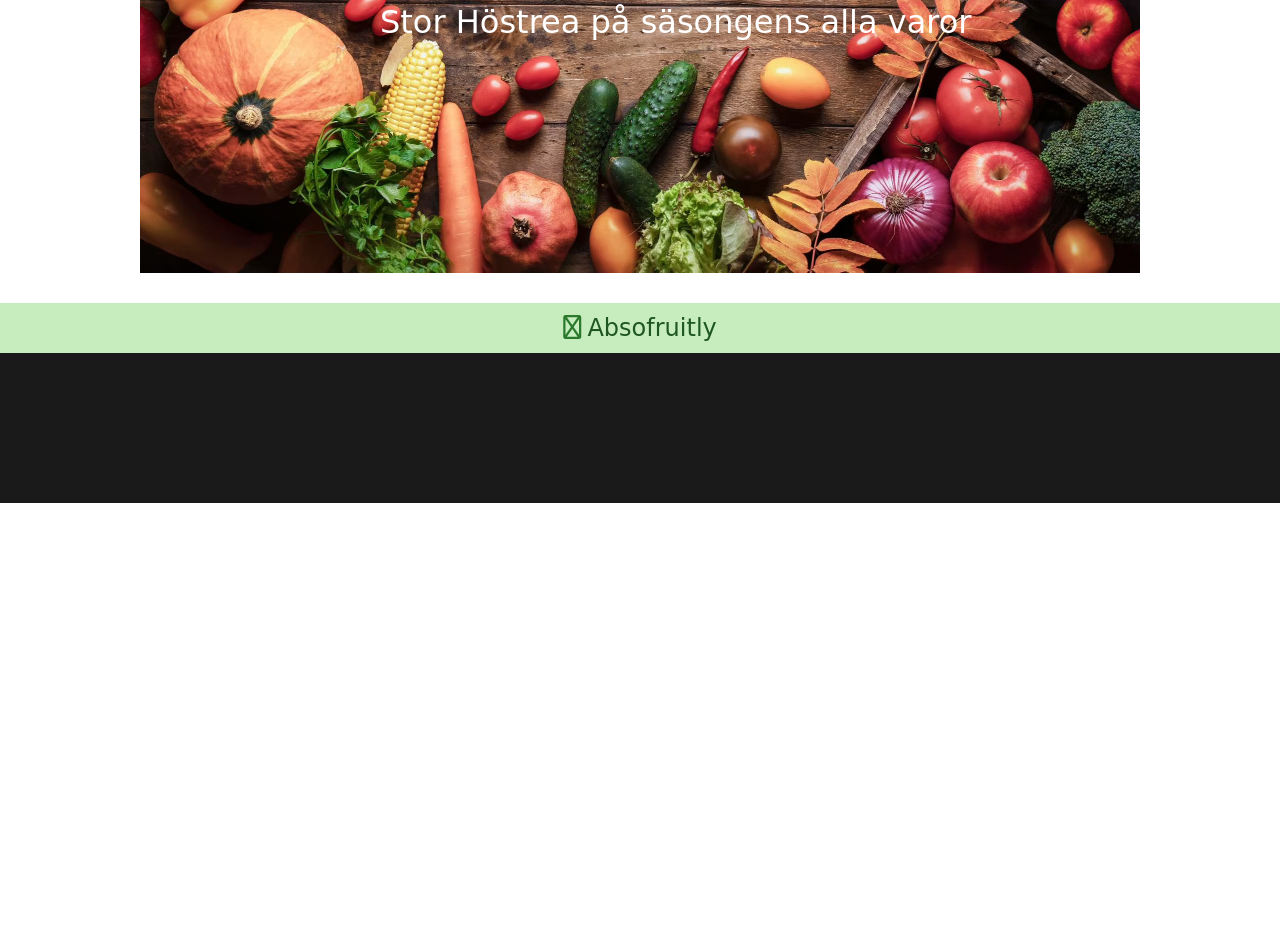
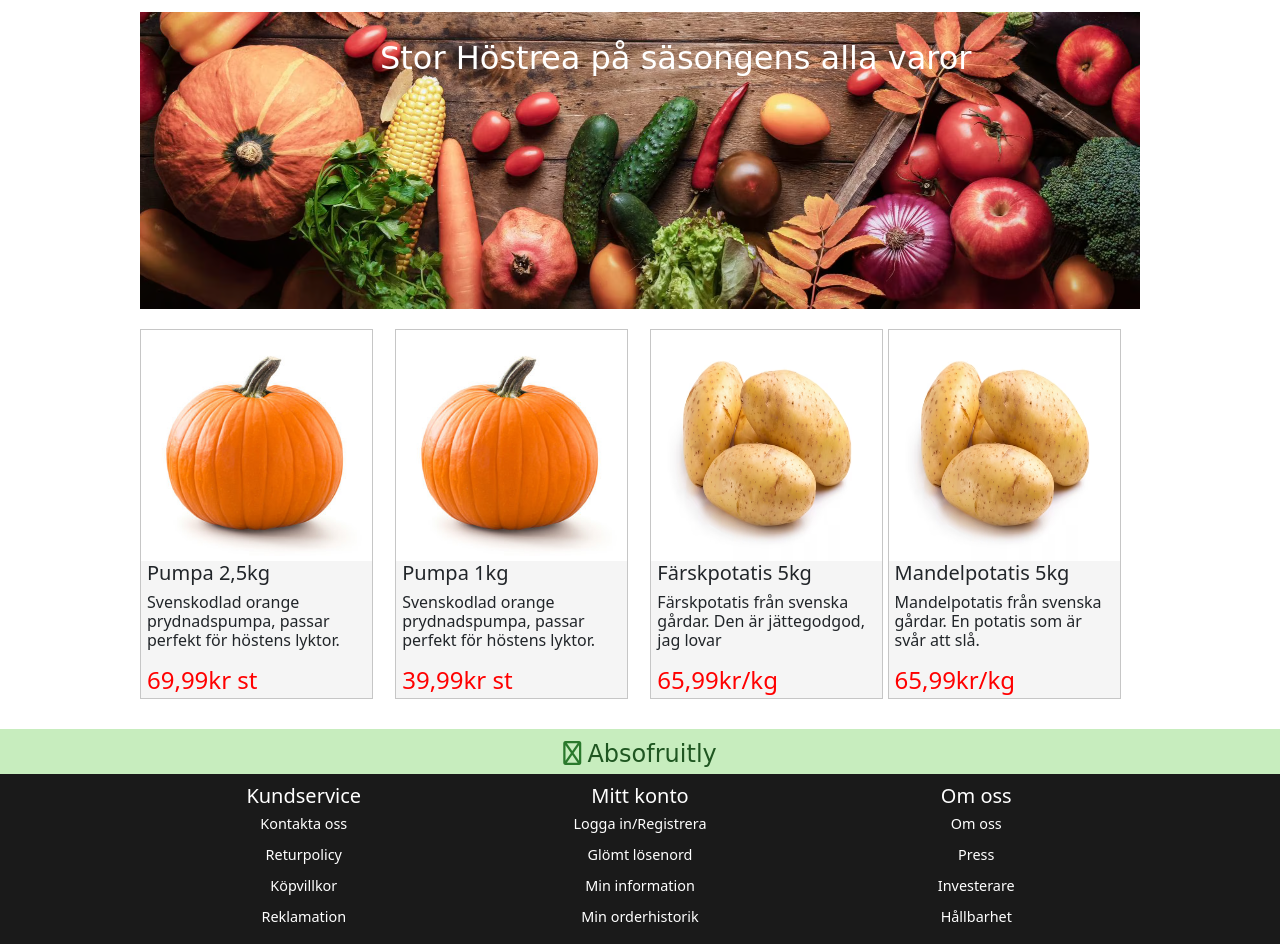
Before and after one commit to EliasVestermark/Absofruitly, a plain HTML site: page index.html in a window 1280 px wide. Shown: the part 684-1628 px from the top of the page. Before the commit the page ends 1187 px from the top, so only its background shows below. Drawn offline with nearby package versions, Linux system fonts and the light colour scheme; a script that the page names is missing.

Commit message:
Lagt till svart header och footer

```diff
--- a/css/style.css
+++ b/css/style.css
@@ -5,6 +5,36 @@ html, body{
 header{
     background-color: #c7edbe;
     padding: 90px;
+    height: 220px;
+}
+
+#black-header{
+    background-color: #1a1a1a;
+    height: 30px;
+    width: 100%;
+    position: absolute;
+
+    top: 0;
+    left: 0;
+    padding: 0%;
+}
+
+#header-top{
+    color: #ffffff;
+    height: 30px;
+    width: auto;
+    max-width: 1000px;
+    position: relative;
+    left: 0;
+    margin-top: -40;
+    padding: 0%;
+}
+
+#header-top-button{
+    border-style: none;
+    position: relative;
+    margin-top: 4px;
+    float: right;
 }
 
 #header-stuff{
@@ -12,7 +42,7 @@ header{
     max-width: 1000px;
     position: relative;
 
-    margin-top: -75px;
+    margin-top: -37px;
     text-align: left;
 
     color: #1f5621;
@@ -87,7 +117,7 @@ main{
 }
 
 #autumn-banner{
-    padding: 0%;
+    padding: 0px 0px 20px 0px;
     position: relative;
     font-family: 'Brush Script MT', cursive;
     color: #ffffff;
@@ -99,10 +129,24 @@ main{
     left: 240px;
 }
 
+#autumn-items{
+    height: 370px;
+    width: 233px;
+
+    padding-left: 6px;
+    border-style: solid;
+    border-width: 1px;
+    border-color: #c6c6c6;
+    background-color: #f5f5f5;
+
+    display: inline-block;
+    line-height: 19px;
+}
+
 footer{
     background-color: #c7edbe;
     color: #1f5621;
-    height: 200px;
+    height: 215px;
 
     text-align: center;
     font-size: 150%;
@@ -114,11 +158,22 @@ footer{
 
 #footer-stuff{
     background-color: #1a1a1a;
-    height: 150px;
+    color: #ffffff;
+    height: 170px;
     max-width: 100%;
 
     position: absolute;
     Bottom: 0;
+}
+
+#footer-container{
+    display: inline-block;
+    font-size: 60%;
+    line-height: 15px;
+
+    width: 330px;
+    margin-top: 10px;
+
 }
 
 #pepper-header{
--- a/index.html
+++ b/index.html
@@ -9,7 +9,16 @@
 </head>
 <body>
     <header>
+        <header id="black-header">
+            <div class="container" id="header-top">
+                <button id="header-top-button" style="background-color: #1a1a1a; color: white;">Företagskund</button>
+                <button id="header-top-button" style="background-color: #c7edbe;">Privatkund</button>
+            </div>
+        </header>
+
         <div class="container" id="header-stuff">
+
+
             <i id="pepper-header" class="fa-regular fa-pepper-hot"></i>
             <h1 id="absofruitly-header" style="font-family: 'Brush Script MT', cursive;">Absofruitly</h1>
             <button id="login">
@@ -70,6 +79,30 @@
                 <h2 id="autumn-sale-title">Stor Höstrea på säsongens alla varor</h3>
             </div>
 
+            <div class="container" id="autumn-items" style="margin-right: 18px;">
+                <img id="popular-image" src="/images/pumpkin.jpg">
+                <h5>Pumpa 2,5kg</h5>
+                <p>Svenskodlad orange prydnadspumpa, passar perfekt för höstens lyktor.</p>
+                <h4 style="color: red;">69,99kr st</h4>
+            </div>
+            <div class="container" id="autumn-items" style="margin-right: 18px;">
+                <img id="popular-image" src="/images/pumpkin.jpg">
+                <h5>Pumpa 1kg</h5>
+                <p>Svenskodlad orange prydnadspumpa, passar perfekt för höstens lyktor.</p>
+                <h4 style="color: red;">39,99kr st</h4>
+            </div>
+            <div class="container" id="autumn-items">
+                <img id="popular-image" src="/images/potatoes.avif">
+                <h5>Färskpotatis 5kg</h5>
+                <p>Färskpotatis från svenska gårdar. Den är jättegodgod, jag lovar</p>
+                <h4 style="color: red;">65,99kr/kg</h4>
+            </div>
+            <div class="container" id="autumn-items">
+                <img id="popular-image" src="/images/potatoes.avif">
+                <h5>Mandelpotatis 5kg</h5>
+                <p>Mandelpotatis från svenska gårdar. En potatis som är svår att slå.</p>
+                <h4 style="color: red;">65,99kr/kg</h4>
+            </div>
         </div>
 
     </main>
@@ -77,9 +110,28 @@
     <footer>
         <i id="pepper-footer" class="fa-regular fa-pepper-hot"></i>
         <p id="absofruitly-header" style="font-family: 'Brush Script MT', cursive;">Absofruitly</h1>
-
         <div class="container" id="footer-stuff">
-
+            <div class="container" id="footer-container">
+                <h5>Kundservice</h5>
+                <p>Kontakta oss</p>
+                <p>Returpolicy</p>
+                <p>Köpvillkor</p>
+                <p>Reklamation</p>
+            </div>
+            <div class="container" id="footer-container">
+                <h5>Mitt konto</h5>
+                <p>Logga in/Registrera</p>
+                <p>Glömt lösenord</p>
+                <p>Min information</p>
+                <p>Min orderhistorik</p>
+            </div>
+            <div class="container" id="footer-container">
+                <h5>Om oss</h5>
+                <p>Om oss</p>
+                <p>Press</p>
+                <p>Investerare</p>
+                <p>Hållbarhet</p>
+            </div>
         </div>
     </footer>
 
```
